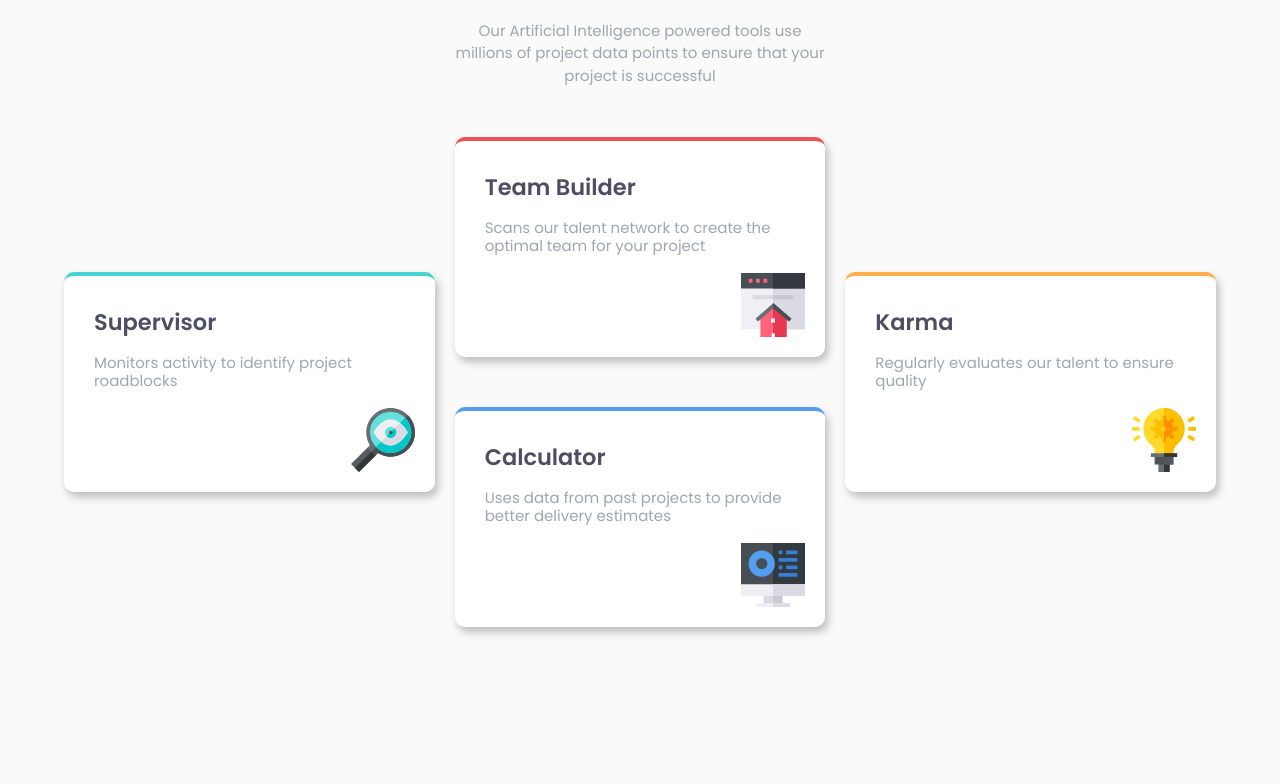
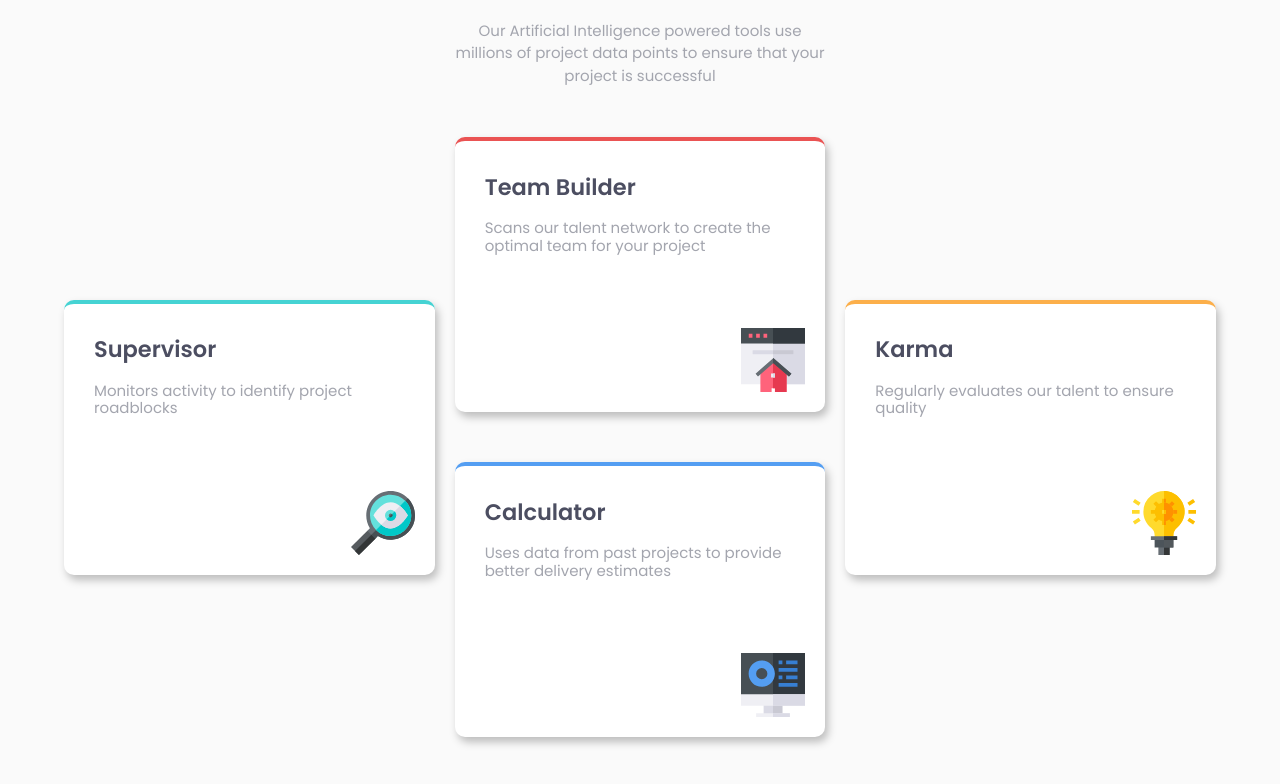
Before and after one commit to leonel-carvajal/Four-card-feature-section, a plain HTML site: page index.html in a window 1280 px wide. Shown: the part 126-910 px from the top of the page. Before the commit the page ends 858 px from the top, so only its background shows below. Drawn offline with Linux system fonts and the light colour scheme.

Commit message:
Desktop Design CSS V0.2

```diff
--- a/css/styles.css
+++ b/css/styles.css
@@ -86,6 +86,9 @@ body{
   box-shadow:  3px 5px 8px rgb( 0 0 0 /0.25);
 }
 @media screen and (min-width:1024px) {
+  .card{
+    height: 275px;
+  }
   .card:first-child,
   .card:nth-child(3){
     grid-row:  span 2;
```
